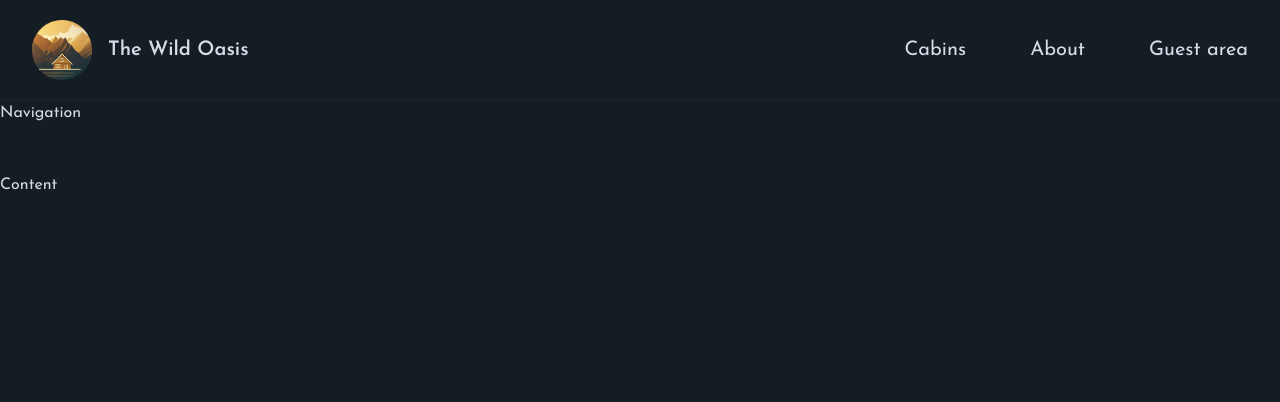
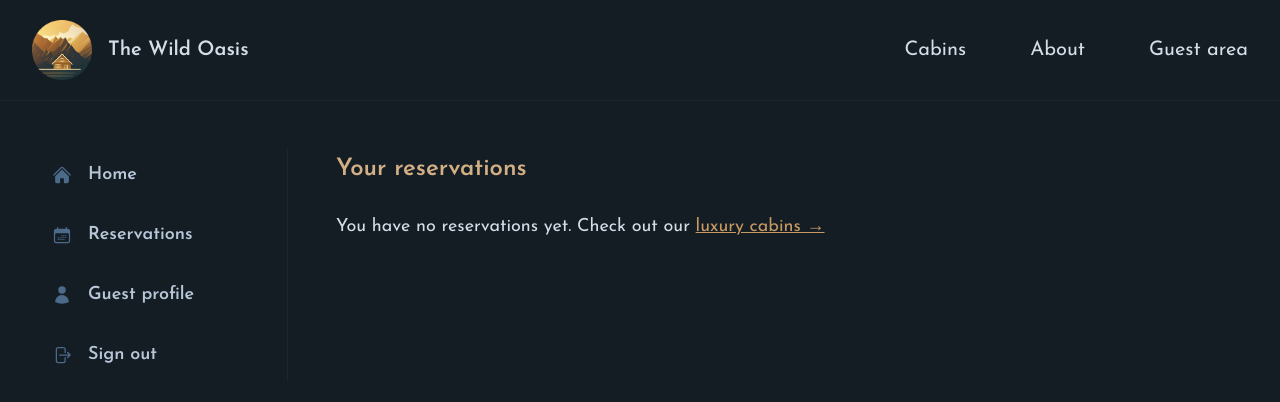
Before and after one commit to AhmedHesham303/The-Wild-Oasis-Hotel-Website, a Next.js app: page /account/reservations in a window 1280 px wide. Shown: the top 402 px of the page. Built offline with nearby package versions, Linux system fonts and the light colour scheme.

Commit message:
feat : build account pages layout

```diff
--- /dev/null
+++ b/app/_components/SideNavigation.js
@@ -0,0 +1,50 @@
+import {
+  CalendarDaysIcon,
+  HomeIcon,
+  UserIcon,
+} from "@heroicons/react/24/solid";
+import Link from "next/link";
+import SignOutButton from "./SignOutButton";
+const navLinks = [
+  {
+    name: "Home",
+    href: "/account",
+    icon: <HomeIcon className="h-5 w-5 text-primary-600" />,
+  },
+  {
+    name: "Reservations",
+    href: "/account/reservations",
+    icon: <CalendarDaysIcon className="h-5 w-5 text-primary-600" />,
+  },
+  {
+    name: "Guest profile",
+    href: "/account/profile",
+    icon: <UserIcon className="h-5 w-5 text-primary-600" />,
+  },
+];
+
+function SideNavigation() {
+  return (
+    <nav className="border-r border-primary-900">
+      <ul className="flex flex-col gap-2 h-full text-lg">
+        {navLinks.map((link) => (
+          <li key={link.name}>
+            <Link
+              className={`py-3 px-5 hover:bg-primary-900 hover:text-primary-100 transition-colors flex items-center gap-4 font-semibold text-primary-200`}
+              href={link.href}
+            >
+              {link.icon}
+              <span>{link.name}</span>
+            </Link>
+          </li>
+        ))}
+
+        <li className="mt-auto">
+          <SignOutButton />
+        </li>
+      </ul>
+    </nav>
+  );
+}
+
+export default SideNavigation;
--- a/app/account/layout.js
+++ b/app/account/layout.js
@@ -1,8 +1,9 @@
-export default function Layout() {
+import SideNavigation from "./../_components/SideNavigation";
+export default function Layout({ children }) {
   return (
-    <div className="grid grid-cols-[16rem-1fr] h-full gap-12">
-      <div>Navigation</div>
-      <div>Content</div>
+    <div className="grid grid-cols-[16rem_1fr] h-full gap-12">
+      <SideNavigation />
+      <div className="py-1">{children}</div>
     </div>
   );
 }
--- a/app/account/profile/page.js
+++ b/app/account/profile/page.js
@@ -1,5 +1,7 @@
 import SelectCountry from "./../../_components/SelectCountry";
-
+export const metadata = {
+  title: "Update profile",
+};
 export default function Page() {
   // CHANGE
   const countryFlag = "pt.jpg";
--- a/app/account/reservations/page.js
+++ b/app/account/reservations/page.js
@@ -1,5 +1,7 @@
 import ReservationCard from "./../../_components/ReservationCard";
-
+export const metadata = {
+  title: "Reservations",
+};
 export default function Page() {
   // CHANGE
   const bookings = [];
--- a/app/layout.js
+++ b/app/layout.js
@@ -8,7 +8,7 @@
 export const metadata = {
   title: {
     template: "%s | The wild oasis",
-    default: "The Wild OOasis",
+    default: "The Wild Oasis",
   },
 };
 
@@ -19,7 +19,9 @@
         className={`${josefin.className} bg-primary-950 text-primary-100 min-h-screen`}
       >
         <Header />
-        <main className="max-w-7xl  mx-auto "> {children}</main>
+        <div className="flex-1 px-8 py-12 grid">
+          <main className="max-w-7xl  mx-auto w-full"> {children}</main>
+        </div>
       </body>
     </html>
   );
```
Also changed, not shown: starter/components/SideNavigation.js (deleted, +0 -50 lines), app/_components/SignInButton.js (renamed from starter/components/SignInButton.js), app/_components/SignOutButton.js (renamed from starter/components/SignOutButton.js).
